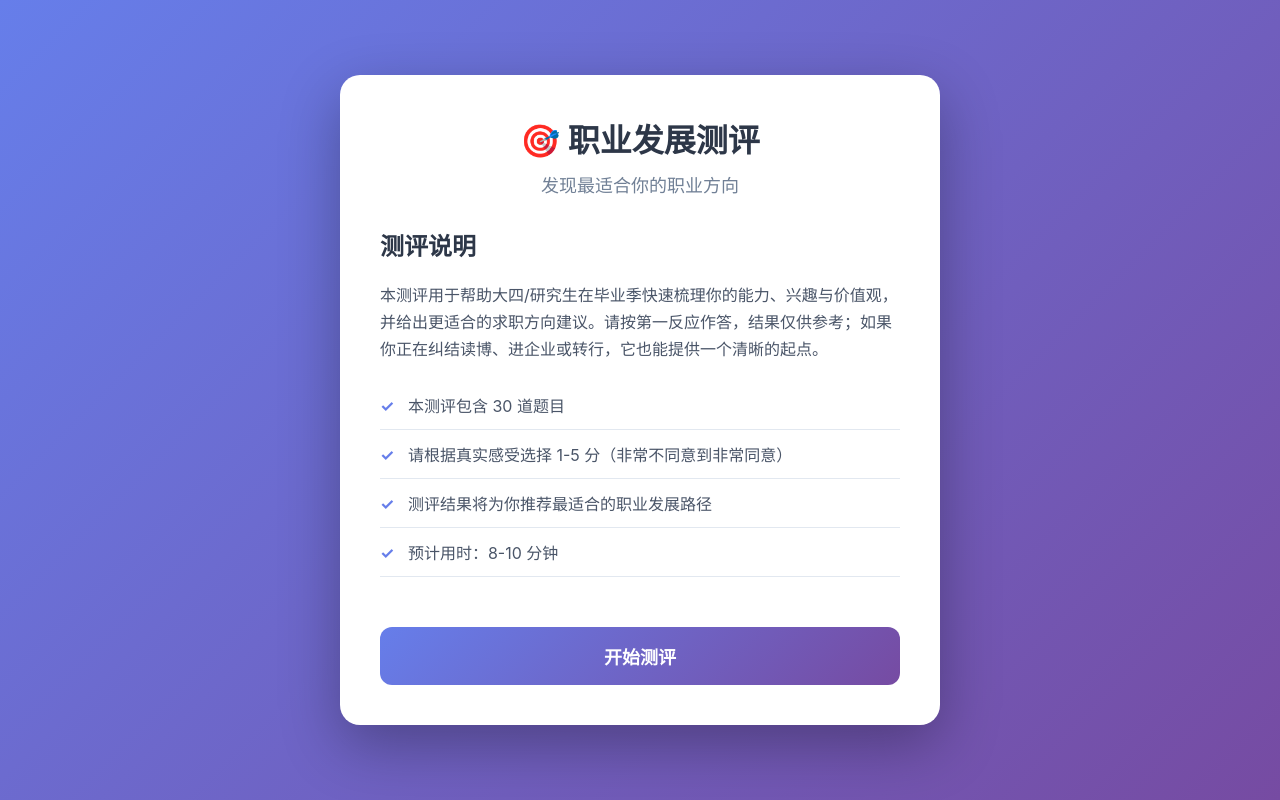
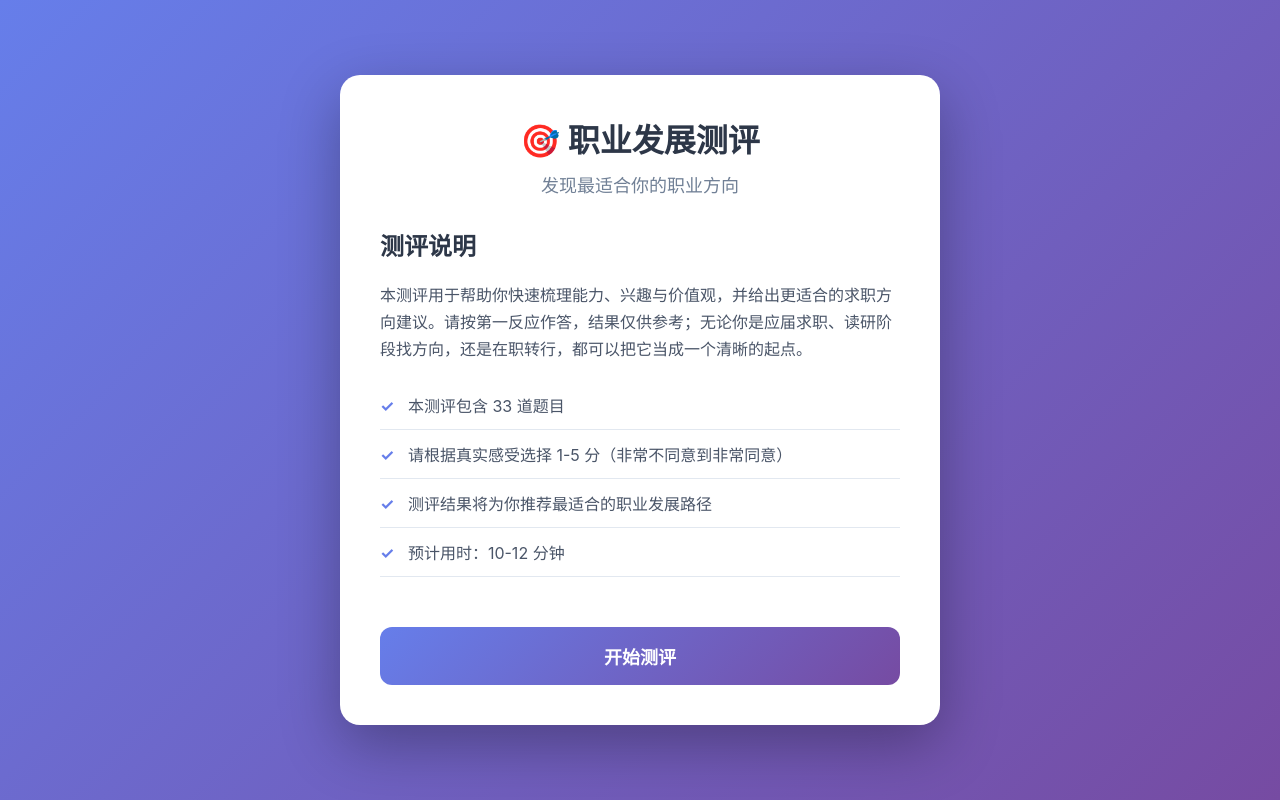
Before and after one commit to minyezhou-personal/career-test-cn, a Next.js app: page / in a window 1280 px wide. Built offline with nearby package versions, Linux system fonts and the light colour scheme.

Commit message:
Add academic research questions and broaden intro audience

```diff
--- a/app/page.tsx
+++ b/app/page.tsx
@@ -45,6 +45,11 @@ const questions: Question[] = [
   { id: 28, text: '我更愿意成为某个领域的专家，而不是做很多杂事', category: '价值观' },
   { id: 29, text: '我希望未来能拥有更高的自主权（时间/地点/选择）', category: '价值观' },
   { id: 30, text: '我能接受压力与竞争，并愿意为目标持续投入', category: '价值观' },
+
+  // 学术研究倾向（更好地区分“技术专家” vs “读博科研”）
+  { id: 31, text: '我喜欢阅读论文/文献，并从中找到值得继续追的问题', category: '研究倾向' },
+  { id: 32, text: '相比快速出结果，我更享受设计严谨的方法并反复验证', category: '研究倾向' },
+  { id: 33, text: '我愿意花时间把研究过程写成论文/报告，并持续迭代表达', category: '研究倾向' },
 ];
 
 const careerPaths = {
@@ -135,8 +140,9 @@ export default function Home() {
       27: { '产品技术': 0.5, '独立创业': 0.4 },
 
       // 学术研究（偏读博/科研）
-      // 注：研究倾向主要体现在 6/10/17/28 等题里（已在上方合并到这些题的权重中），
-      // 避免重复 key 导致权重覆盖。
+      31: { '学术研究': 1.3 },
+      32: { '学术研究': 1.2, '技术专家': 0.4 },
+      33: { '学术研究': 1.2, '教育培训': 0.3 },
 
       // 独立创业
       9: { '独立创业': 1.2 },
@@ -200,13 +206,13 @@ export default function Home() {
           <div className="intro-content">
             <h2>测评说明</h2>
             <p className="intro-explain">
-              本测评用于帮助大四/研究生在毕业季快速梳理你的能力、兴趣与价值观，并给出更适合的求职方向建议。请按第一反应作答，结果仅供参考；如果你正在纠结读博、进企业或转行，它也能提供一个清晰的起点。
+              本测评用于帮助你快速梳理能力、兴趣与价值观，并给出更适合的求职方向建议。请按第一反应作答，结果仅供参考；无论你是应届求职、读研阶段找方向，还是在职转行，都可以把它当成一个清晰的起点。
             </p>
             <ul>
-              <li>本测评包含 30 道题目</li>
+              <li>本测评包含 33 道题目</li>
               <li>请根据真实感受选择 1-5 分（非常不同意到非常同意）</li>
               <li>测评结果将为你推荐最适合的职业发展路径</li>
-              <li>预计用时：8-10 分钟</li>
+              <li>预计用时：10-12 分钟</li>
             </ul>
           </div>
 
@@ -276,6 +282,7 @@ export default function Home() {
     businessSense: Math.round((avg([7, 9, 12, 24]) / 5) * 100),
     creativity: Math.round((avg([16, 18, 15, 20]) / 5) * 100),
     stability: Math.round((avg([11, 14]) / 5) * 100),
+    research: Math.round((avg([6, 10, 17, 31, 32, 33]) / 5) * 100),
   };
 
   const reportTemplates: Record<string, {
@@ -385,6 +392,11 @@ export default function Home() {
                 <div className="trait-bar"><div className="trait-fill" style={{ width: `${profile.stability}%` }} /></div>
                 <div className="trait-val">{profile.stability}</div>
               </div>
+              <div className="trait-row">
+                <div className="trait-label">研究倾向</div>
+                <div className="trait-bar"><div className="trait-fill" style={{ width: `${profile.research}%` }} /></div>
+                <div className="trait-val">{profile.research}</div>
+              </div>
             </div>
             <p className="muted">说明：画像为综合倾向（0-100），用于帮助你更直观理解自己的工作偏好。</p>
           </div>
```
